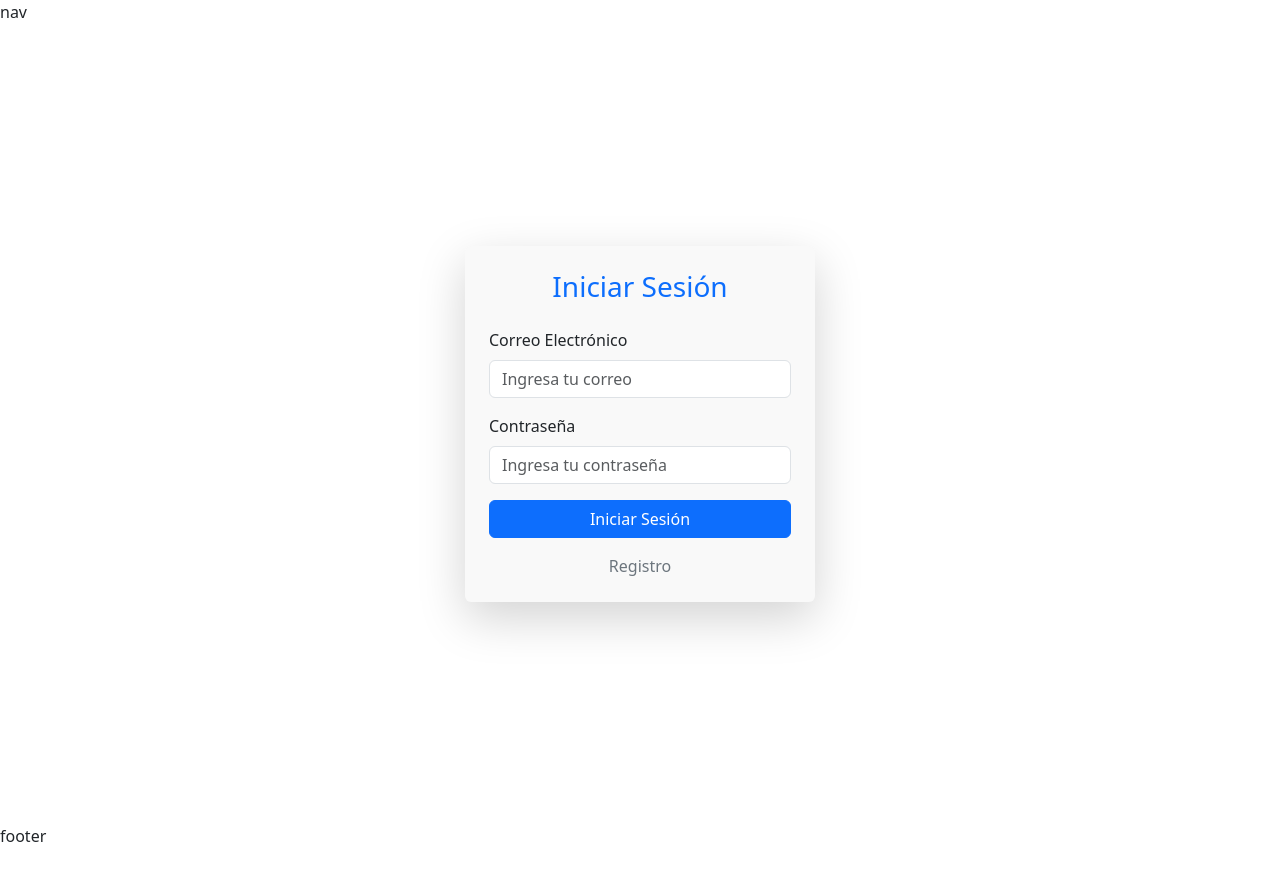
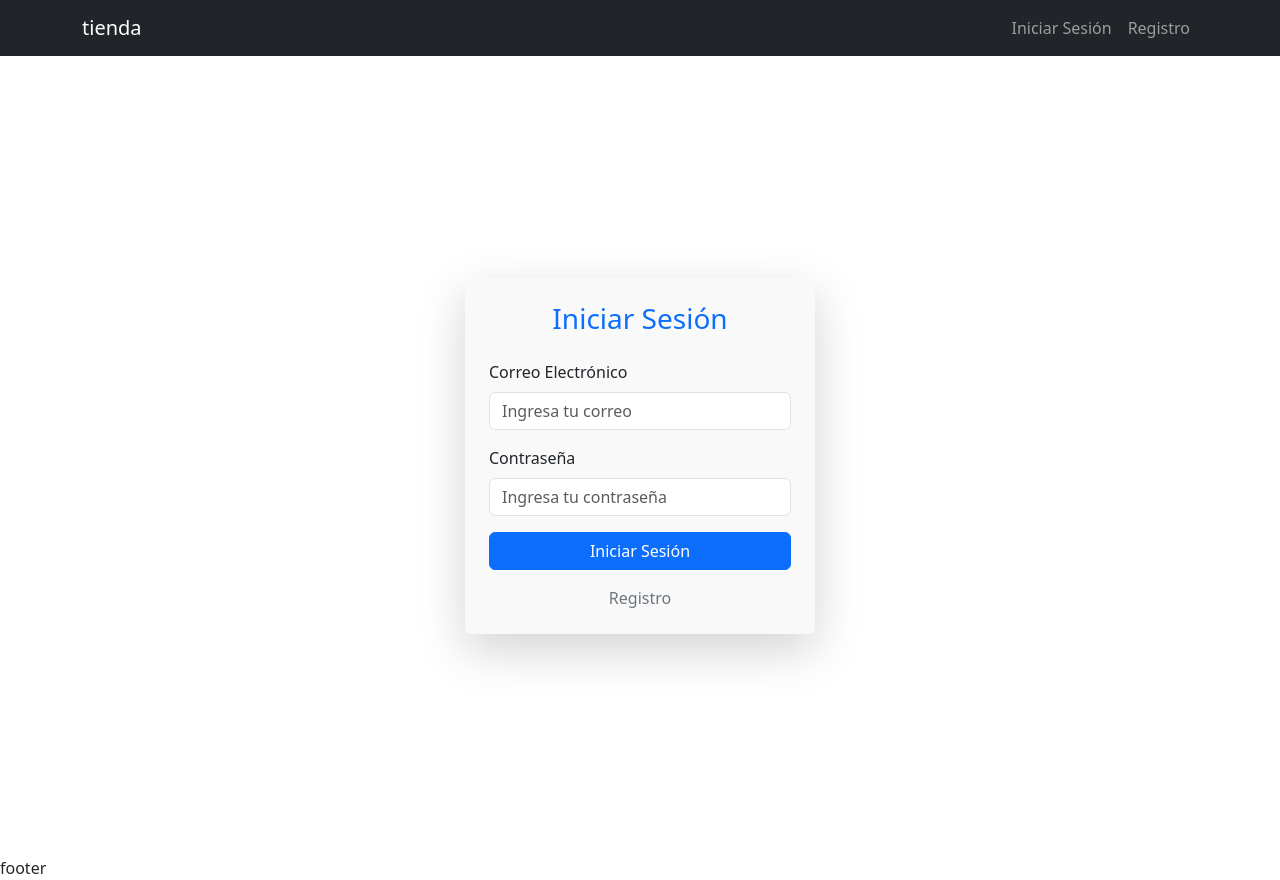
Before and after one commit to victor-villafane/DWT4P-hibridas-front, a React (Vite) app: page /login in a window 1280 px wide. Before the commit the page ends 848 px from the top, so only its background shows below. Built offline with nearby package versions, Linux system fonts and the light colour scheme.

Commit message:
Se agrego un logut pero aun no funciona, falta useContext

```diff
--- a/src/components/layout/Layout.jsx
+++ b/src/components/layout/Layout.jsx
@@ -1,10 +1,11 @@
 import React from 'react'
 import { Outlet } from 'react-router-dom'
+import Navbar from './NavBar'
 
 const Layout = () => {
   return (
     <>
-        <nav>nav</nav>
+        <Navbar />
             <Outlet />
         <footer>footer</footer>
     </>
--- /dev/null
+++ b/src/components/layout/NavBar.jsx
@@ -0,0 +1,69 @@
+import React, { useState } from 'react';
+import { Link } from 'react-router-dom';
+
+const Navbar = () => {
+    const token = localStorage.getItem("token")
+    return (
+        <nav className="navbar navbar-expand-md navbar-dark bg-dark">
+            <div className="container">
+                <Link to="/" className="navbar-brand">
+                    tienda
+                </Link>
+
+                <button
+                    className="navbar-toggler"
+                    type="button"
+                    data-bs-toggle="collapse"
+                    data-bs-target="#navbarNav"
+                    aria-controls="navbarNav"
+                    aria-label="Toggle navigation"
+                >
+                    <span className="navbar-toggler-icon"></span>
+                </button>
+
+                <div className="navbar-collapse" id="navbarNav">
+                    <ul className="navbar-nav ms-auto">
+                        {
+                            token
+                                ? <li className="nav-item">
+                                    <Link to="/" className="nav-link" aria-current="page">
+                                        Home
+                                    </Link>
+                                    <Link to="/logout" className="nav-link" >
+                                        Salir
+                                    </Link>
+                                </li>
+                                : <>
+                                    <li className="nav-item">
+                                        <Link to="/login" className="nav-link">
+                                            Iniciar Sesión
+                                        </Link>
+                                    </li>
+                                    <li className="nav-item">
+                                        <Link to="/registro" className="nav-link">
+                                            Registro
+                                        </Link>
+                                    </li></>
+                        }
+
+
+                        {/* Commented items
+            <li className="nav-item">
+              <Link to="#" className="nav-link">
+                Pricing
+              </Link>
+            </li>
+            <li className="nav-item">
+              <Link to="#" className="nav-link">
+                Contact
+              </Link>
+            </li>
+            */}
+                    </ul>
+                </div>
+            </div>
+        </nav>
+    );
+};
+
+export default Navbar;
--- /dev/null
+++ b/src/components/login/Logout.jsx
@@ -0,0 +1,11 @@
+import React from 'react'
+import { Navigate } from 'react-router-dom'
+
+const Logout = () => {
+    localStorage.clear()
+    return (
+        <Navigate to="/login" />
+    )
+}
+
+export default Logout
--- a/src/main.jsx
+++ b/src/main.jsx
@@ -12,6 +12,7 @@
 import Registro from './components/login/Registro.jsx';
 import ListadoLibros from './components/libros/ListadoLibros.jsx';
 import LibroDetalle from './components/libros/LibroDetalle.jsx';
+import Logout from './components/login/Logout.jsx';
 
 const router = createBrowserRouter([
   {
@@ -36,6 +37,10 @@
       {
         path: "/libro/:id",
         element: <LibroDetalle />
+      },
+      {
+        path: "/logout",
+        element: <Logout />
       }
     ]
   }
```
